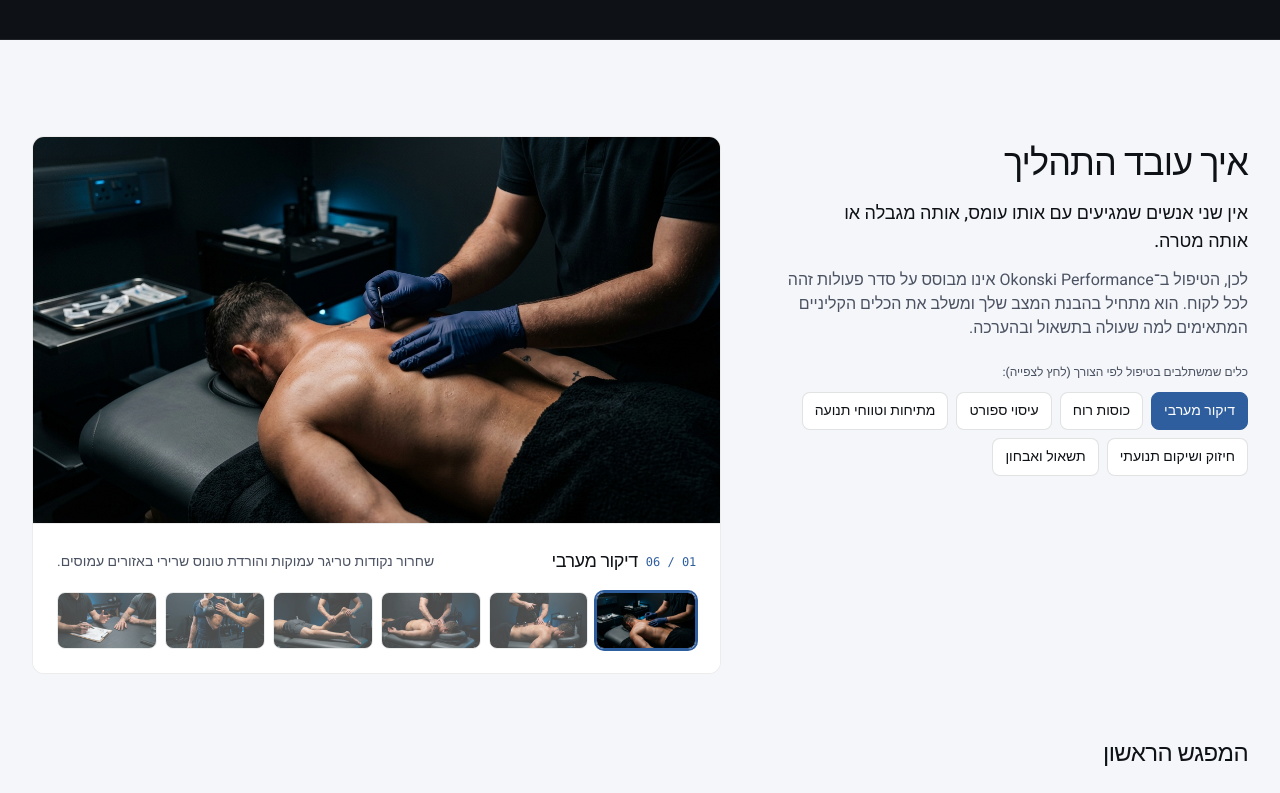
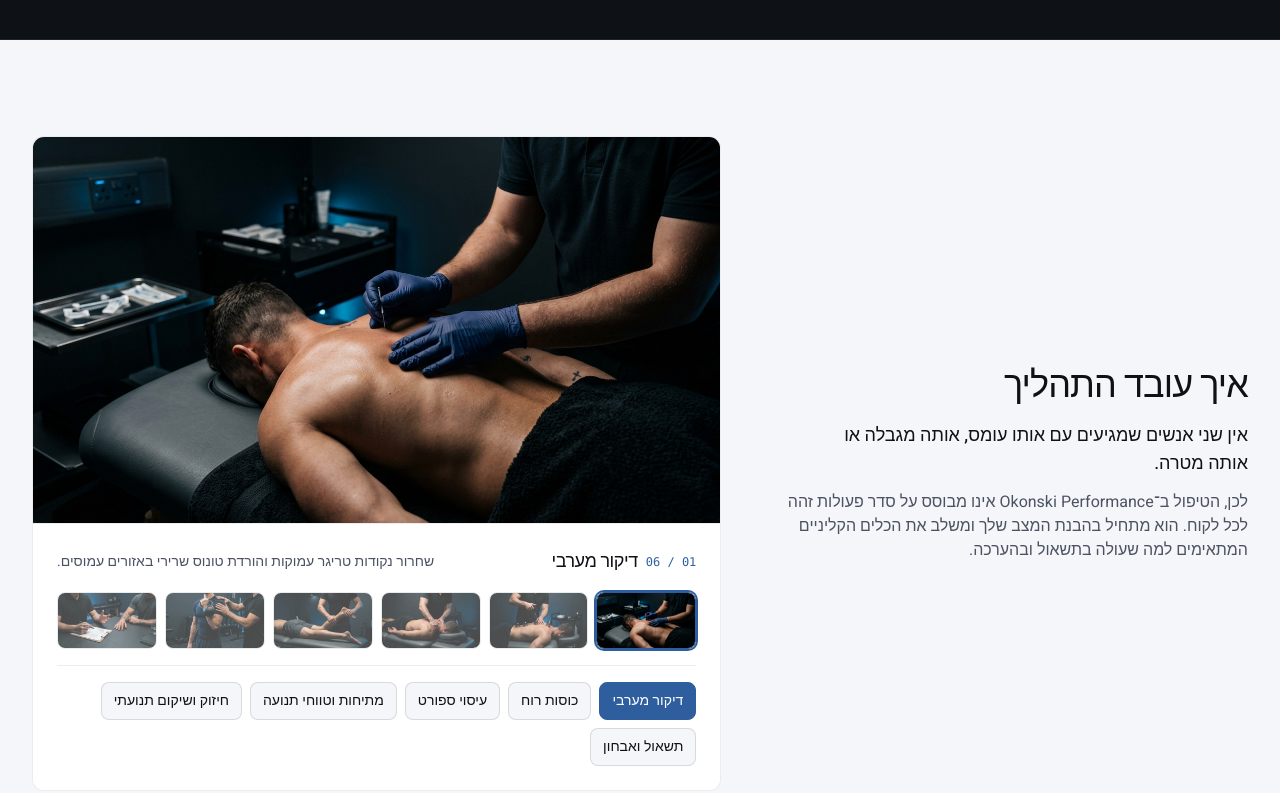
Before and after one commit to ofek-ok/okonskiperformance, a Next.js app: page / in a window 1280 px wide. Shown: the part 2400-3193 px from the top of the page. Built offline with nearby package versions, Linux system fonts and the light colour scheme.

Commit message:
Move clickable treatment modality tabs underneath the gallery images

```diff
--- a/components/Treatment.tsx
+++ b/components/Treatment.tsx
@@ -87,50 +87,17 @@ export default function Treatment() {
     >
       <div className="max-w-7xl mx-auto px-4 sm:px-8">
         {/* Top Split: Heading + Interactive Clinical Modality Showcase */}
-        <div className="grid grid-cols-1 lg:grid-cols-12 gap-8 lg:gap-12 items-start mb-16">
-          <div className="lg:col-span-5 text-right lg:pt-2">
+        <div className="grid grid-cols-1 lg:grid-cols-12 gap-8 lg:gap-12 items-center mb-16">
+          <div className="lg:col-span-5 text-right">
             <h2 className="text-2xl sm:text-4xl font-medium text-[#0E1116] leading-tight mb-4">
               איך עובד התהליך
             </h2>
             <p className="text-[#0E1116] text-base sm:text-lg leading-relaxed mb-3 font-medium">
               אין שני אנשים שמגיעים עם אותו עומס, אותה מגבלה או אותה מטרה.
             </p>
-            <p className="text-[#4B5262] text-sm sm:text-base leading-relaxed mb-6">
+            <p className="text-[#4B5262] text-sm sm:text-base leading-relaxed">
               לכן, הטיפול ב־Okonski Performance אינו מבוסס על סדר פעולות זהה לכל לקוח. הוא מתחיל בהבנת המצב שלך ומשלב את הכלים הקליניים המתאימים למה שעולה בתשאול ובהערכה.
             </p>
-
-            {/* Interactive Modality Selector Tabs */}
-            <div className="mb-2">
-              <p className="text-xs font-medium text-[#4B5262] mb-3">
-                כלים שמשתלבים בטיפול לפי הצורך (לחץ לצפייה):
-              </p>
-              <div
-                role="tablist"
-                aria-label="שיטות וכלים בתהליך הטיפול"
-                className="flex flex-wrap gap-2"
-              >
-                {modalities.map((item, idx) => {
-                  const isActive = idx === activeIndex;
-                  return (
-                    <button
-                      key={item.id}
-                      type="button"
-                      role="tab"
-                      aria-selected={isActive}
-                      aria-controls={`modality-panel-${item.id}`}
-                      onClick={() => setActiveIndex(idx)}
-                      className={`m-btn px-3 py-2 text-xs sm:text-sm font-medium rounded-lg border cursor-pointer focus:outline-none ${
-                        isActive
-                          ? "bg-[#2F5E9E] text-white border-[#2F5E9E]"
-                          : "bg-white text-[#0E1116] border-[#0E1116]/[0.12] hover:border-[#2F5E9E]"
-                      }`}
-                    >
-                      {item.label}
-                    </button>
-                  );
-                })}
-              </div>
-            </div>
           </div>
 
           <div className="lg:col-span-7">
@@ -153,7 +120,7 @@ export default function Treatment() {
                 />
               </div>
 
-              {/* Active Modality Caption Bar + Thumbnail Strip */}
+              {/* Active Modality Caption Bar + Thumbnail Strip + Clickable Tool Tabs */}
               <div className="p-4 sm:p-6 bg-white border-t border-[#0E1116]/[0.08] text-right">
                 <div className="flex flex-wrap items-baseline justify-between gap-2 mb-4">
                   <div className="flex items-center gap-2">
@@ -170,7 +137,7 @@ export default function Treatment() {
                 </div>
 
                 {/* 6 Thumbnail Previews */}
-                <div className="grid grid-cols-6 gap-2">
+                <div className="grid grid-cols-6 gap-2 mb-4">
                   {modalities.map((item, idx) => {
                     const isActive = idx === activeIndex;
                     return (
@@ -196,6 +163,36 @@ export default function Treatment() {
                       </button>
                     );
                   })}
+                </div>
+
+                {/* Interactive Modality Selector Tabs Underneath Images */}
+                <div className="pt-4 border-t border-[#0E1116]/[0.08]">
+                  <div
+                    role="tablist"
+                    aria-label="שיטות וכלים בתהליך הטיפול"
+                    className="flex flex-wrap gap-2"
+                  >
+                    {modalities.map((item, idx) => {
+                      const isActive = idx === activeIndex;
+                      return (
+                        <button
+                          key={item.id}
+                          type="button"
+                          role="tab"
+                          aria-selected={isActive}
+                          aria-controls={`modality-panel-${item.id}`}
+                          onClick={() => setActiveIndex(idx)}
+                          className={`m-btn px-3 py-2 text-xs sm:text-sm font-medium rounded-lg border cursor-pointer focus:outline-none ${
+                            isActive
+                              ? "bg-[#2F5E9E] text-white border-[#2F5E9E]"
+                              : "bg-[#F4F6F9] text-[#0E1116] border-[#0E1116]/[0.12] hover:border-[#2F5E9E]"
+                          }`}
+                        >
+                          {item.label}
+                        </button>
+                      );
+                    })}
+                  </div>
                 </div>
               </div>
             </div>
```
